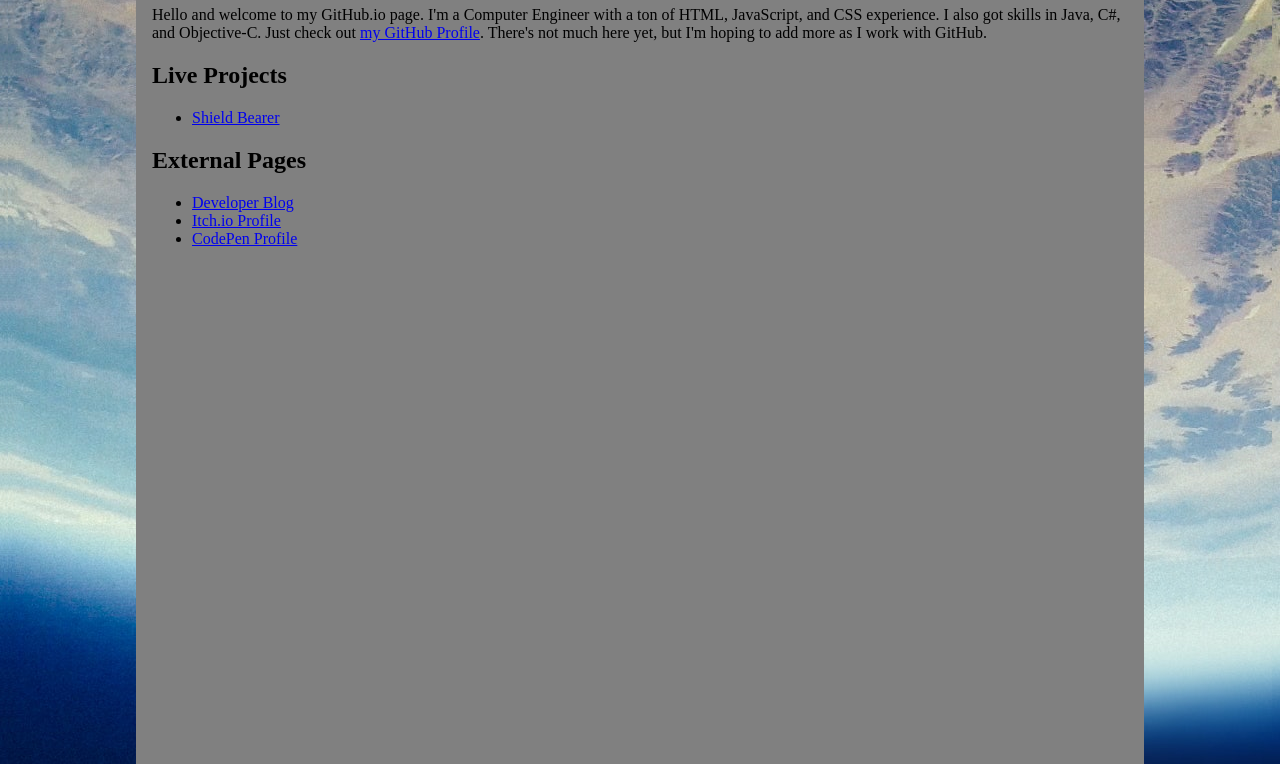
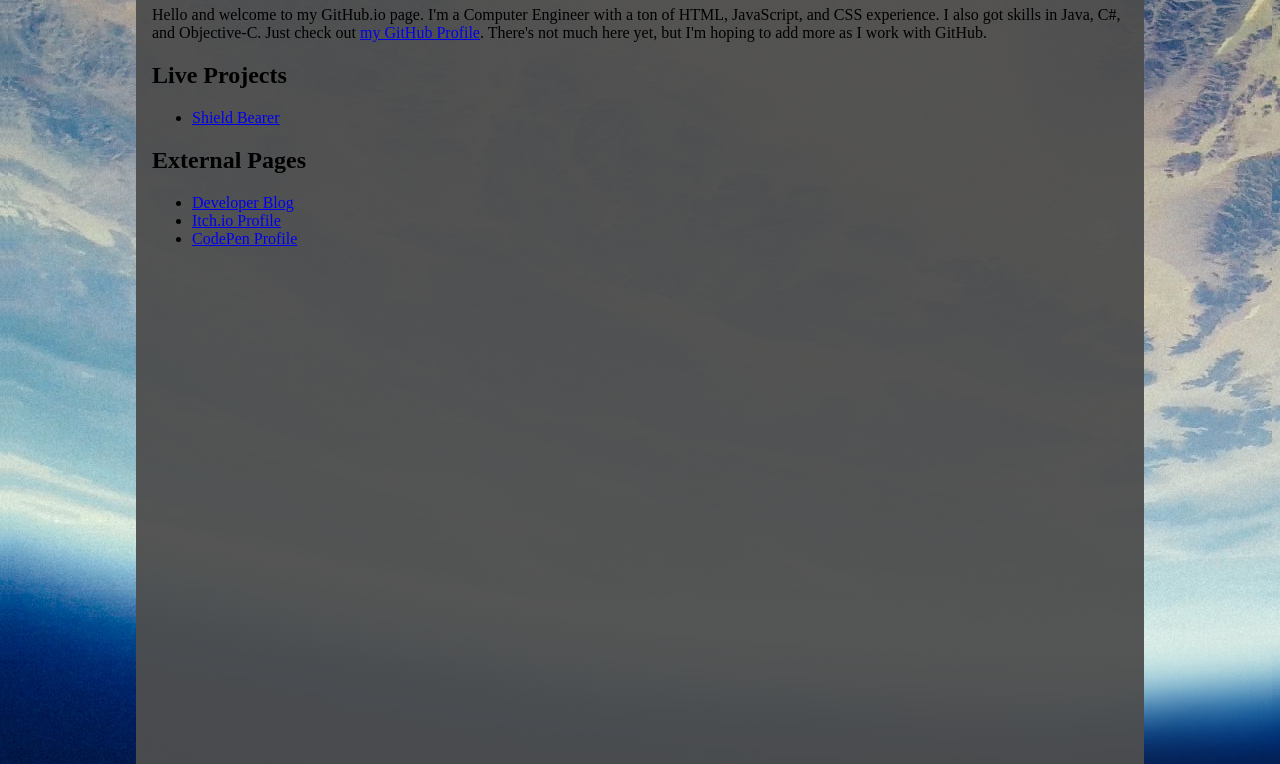
Before and after one commit to Bluzix/bluzix.github.io, a plain HTML site: page index.htm in a window 1280 px wide. Shown: the part 68-832 px from the top of the page. Drawn offline with Linux system fonts and the light colour scheme.

Commit message:
Added Transparency
- the div for main content is now a slightly transparent gray

```diff
--- a/css/main.css
+++ b/css/main.css
@@ -20,7 +20,7 @@ html, body {
 div.mainContent {
   height: 100%;
   padding: 1rem;
-  background-color: gray;
+  background-color: rgba(77, 77, 77, 0.95);
 }
 
 /* The top header inside div.mainContent */
```
